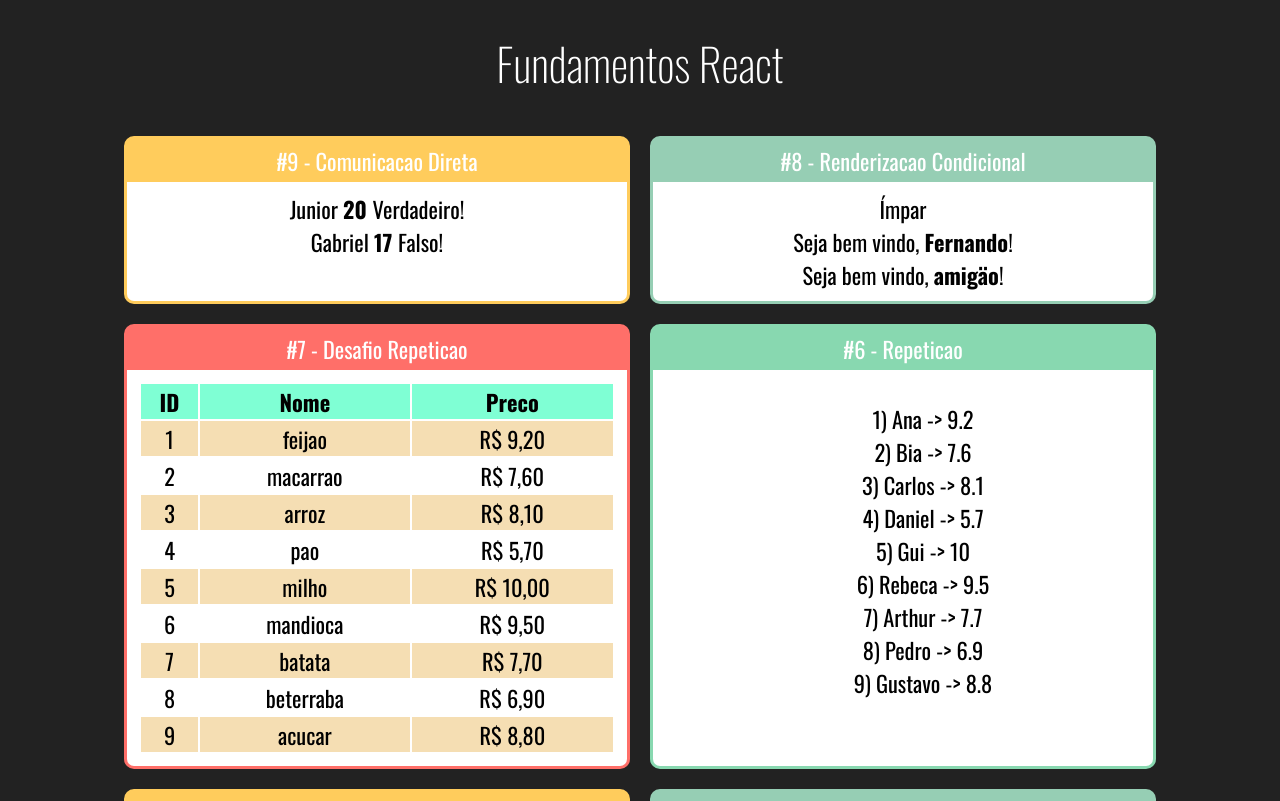
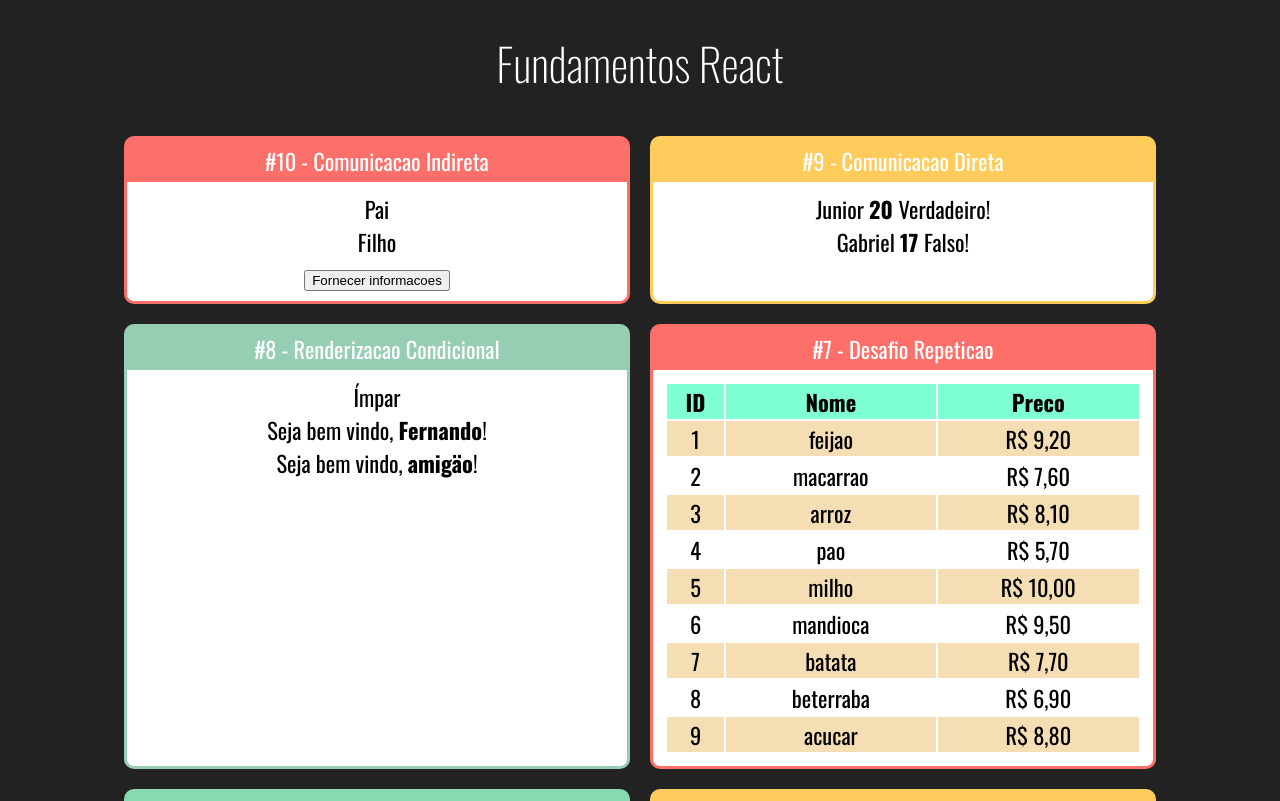
Before and after one commit to mbpfilho/React-Redux, a React (Create React App) app in the folder fundamentos-react/: page / in a window 1280 px wide. Shown: the top 801 px of the page. Built offline with nearby package versions, Linux system fonts and the light colour scheme.

Commit message:
comunicacao indireta 1

```diff
--- a/fundamentos-react/src/App.jsx
+++ b/fundamentos-react/src/App.jsx
@@ -1,6 +1,7 @@
 import "./App.css"
 import React from "react"
 
+import IndiretaPai from "./components/comunicacao/IndiretaPai"
 import DiretaPai from "./components/comunicacao/DiretaPai"
 import UsuarioInfo from "./components/condicional/UsuarioInfo"
 import ParOuImpar from "./components/condicional/ParOuImpar"
@@ -20,6 +21,10 @@ export default function App(){
       <h1>Fundamentos React</h1>
 
       <div className="Cards">
+        <Card titulo="#10 - Comunicacao Indireta" color="#ff6f69 ">
+          <IndiretaPai></IndiretaPai>
+        </Card>
+
         <Card titulo="#9 - Comunicacao Direta" color="#ffcc5c ">
           <DiretaPai></DiretaPai>
         </Card>
--- /dev/null
+++ b/fundamentos-react/src/components/comunicacao/IndiretaFilho.jsx
@@ -0,0 +1,13 @@
+/* eslint-disable import/no-anonymous-default-export */
+import React from "react"
+
+export default props=>{
+  return(
+    <div>
+      <div>Filho</div>
+      <button onClick={_=>props.quandoClicar("Joao",53,true)}>
+        Fornecer informacoes
+      </button>
+    </div>
+  )
+}
--- /dev/null
+++ b/fundamentos-react/src/components/comunicacao/IndiretaPai.jsx
@@ -0,0 +1,18 @@
+/* eslint-disable import/no-anonymous-default-export */
+import React from "react"
+import IndiretaFilho from "./IndiretaFilho"
+
+export default props=>{
+
+  //nome idade nerd
+  function fornecerInformacoes(nome,idade,nerd){
+    console.log(nome,idade,nerd)
+  }
+
+  return(
+    <div>
+      <div>Pai</div>
+      <IndiretaFilho quandoClicar={fornecerInformacoes}></IndiretaFilho>
+    </div>
+  )
+}
```
